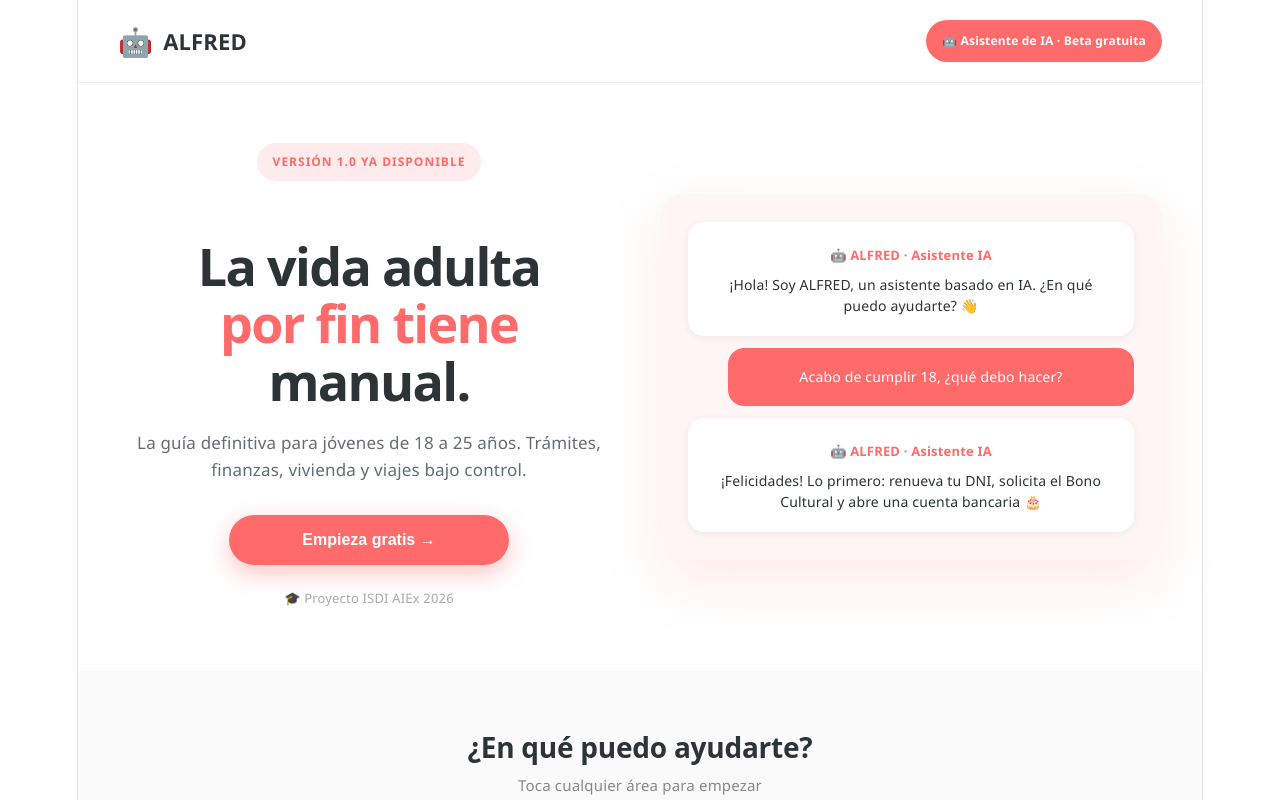
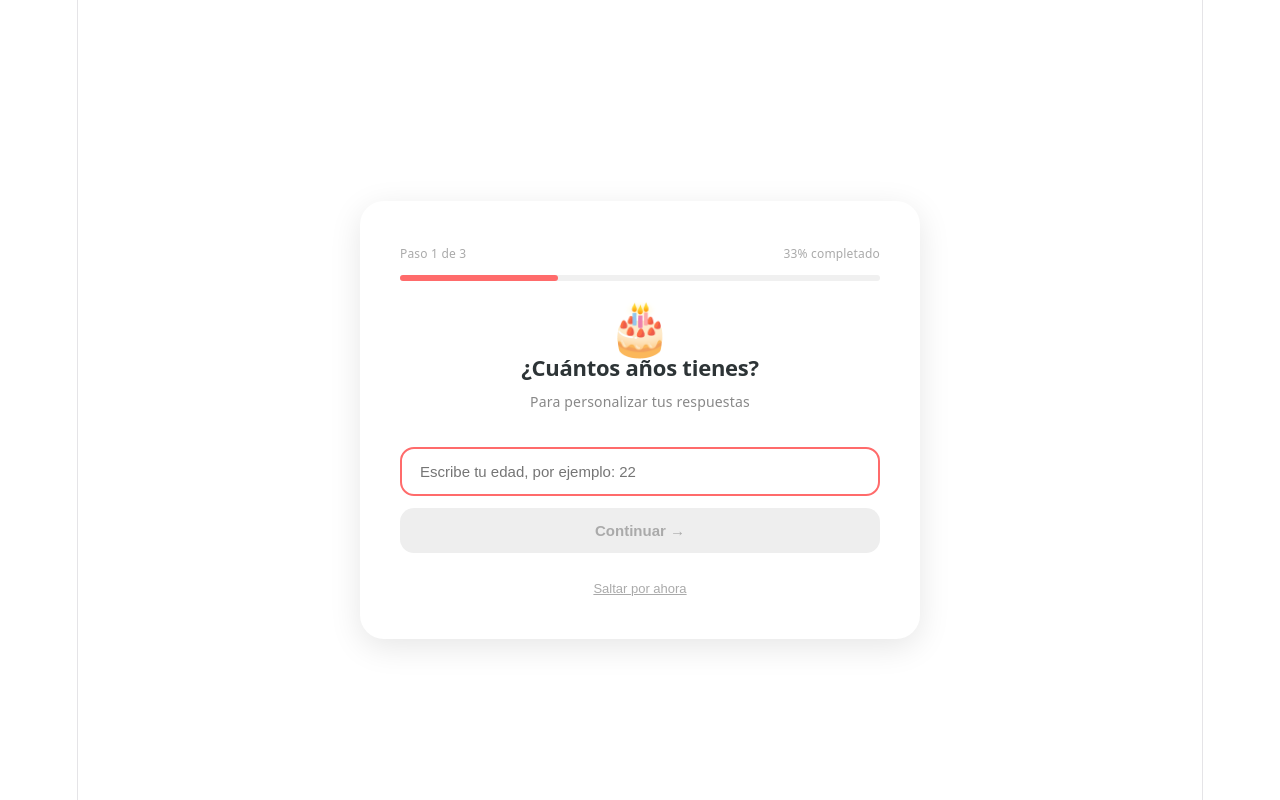
Before and after one commit to jaguilacollantes-beep/alfred, a React (Vite) app: page / in a window 1280 px wide. Both pictures are taken after a click on the button "Entendido, empezar →". Shown: the top 800 px of the page. Built offline with nearby package versions, Linux system fonts and the light colour scheme.

Commit message:
Update App.tsx

```diff
--- a/src/App.tsx
+++ b/src/App.tsx
@@ -71,6 +71,37 @@ const itinerarios = [
   },
 ];
 
+const COMUNIDADES = [
+  "Andalucía", "Aragón", "Asturias", "Baleares", "Canarias", "Cantabria",
+  "Castilla-La Mancha", "Castilla y León", "Cataluña", "Extremadura", "Galicia",
+  "La Rioja", "Madrid", "Murcia", "Navarra", "País Vasco", "Valencia",
+  "Ceuta", "Melilla"
+];
+
+// Pasos del onboarding
+const ONBOARDING_STEPS = [
+  {
+    pregunta: "¿Cuántos años tienes?",
+    placeholder: "Escribe tu edad, por ejemplo: 22",
+    campo: "edad",
+    emoji: "🎂",
+  },
+  {
+    pregunta: "¿En qué comunidad autónoma vives?",
+    placeholder: "Por ejemplo: Madrid, Cataluña, Andalucía...",
+    campo: "comunidad",
+    emoji: "📍",
+    opciones: COMUNIDADES,
+  },
+  {
+    pregunta: "¿Estudias, trabajas o las dos cosas?",
+    placeholder: "",
+    campo: "situacion",
+    emoji: "🎓",
+    opciones: ["Solo estudio", "Solo trabajo", "Estudio y trabajo", "Ni estudio ni trabajo"],
+  },
+];
+
 type Mensaje = {
   rol: "usuario" | "alfred";
   texto: string;
@@ -80,6 +111,12 @@ type Recordatorio = {
   titulo: string;
   fecha: string;
   descripcion: string;
+};
+
+type PerfilUsuario = {
+  edad: string;
+  comunidad: string;
+  situacion: string;
 };
 
 function generarICS(recordatorio: Recordatorio): void {
@@ -118,9 +155,27 @@ function App() {
   const [mensajes, setMensajes] = useState<Mensaje[]>([]);
   const [cargando, setCargando] = useState(false);
   const [aceptado, setAceptado] = useState(false);
+  const [onboardingStep, setOnboardingStep] = useState(0); // 0-2 = preguntas, 3 = completado
+  const [onboardingInput, setOnboardingInput] = useState("");
+  const [perfil, setPerfil] = useState<PerfilUsuario>({ edad: "", comunidad: "", situacion: "" });
   const [itinerarioActivo, setItinerarioActivo] = useState<number | null>(null);
   const [recordatorioActivo, setRecordatorioActivo] = useState<number | null>(null);
   const [formRecordatorio, setFormRecordatorio] = useState<Recordatorio>({ titulo: "", fecha: "", descripcion: "" });
+
+  function responderOnboarding(valor: string) {
+    if (!valor.trim()) return;
+    const campo = ONBOARDING_STEPS[onboardingStep].campo as keyof PerfilUsuario;
+    const nuevoPerfil = { ...perfil, [campo]: valor };
+    setPerfil(nuevoPerfil);
+    setOnboardingInput("");
+
+    if (onboardingStep < ONBOARDING_STEPS.length - 1) {
+      setOnboardingStep(onboardingStep + 1);
+    } else {
+      // Onboarding completado
+      setOnboardingStep(3);
+    }
+  }
 
   async function preguntar() {
     if (!pregunta.trim()) return;
@@ -136,31 +191,25 @@ function App() {
       .map((m) => `${m.rol === "usuario" ? "Usuario" : "ALFRED"}: ${m.texto}`)
       .join("\n");
 
+    // Incluir perfil del usuario en el contexto
+    const contextoUsuario = `[Perfil del usuario: ${perfil.edad} años, vive en ${perfil.comunidad}, situación: ${perfil.situacion}]`;
+
     const response = await fetch("https://alfrediaactivo1.app.n8n.cloud/webhook/Chat", {
       method: "POST",
       headers: { "Content-Type": "application/json" },
-      body: JSON.stringify({ question: historial }),
+      body: JSON.stringify({
+        question: historialActualizado.slice(-5).map((m) => ({ rol: m.rol, texto: m.texto })),
+        contextoUsuario,
+        perfil,
+      }),
     });
 
     const data = await response.json();
-    const respuestaRaw = data.text || data.answer || JSON.stringify(data);
-
-    const tieneRecordatorio = respuestaRaw.includes("[RECORDATORIO:");
-    const tituloSugerido = tieneRecordatorio
-      ? respuestaRaw.match(/\[RECORDATORIO: (.+?)\]/)?.[1] || ""
-      : "";
-    const respuestaLimpia = respuestaRaw.replace(/\[RECORDATORIO:.*?\]/g, "").trim();
-
+    const respuesta = data.text || data.answer || JSON.stringify(data);
     const nuevoIndex = historialActualizado.length;
-    setMensajes([...historialActualizado, { rol: "alfred", texto: respuestaLimpia }]);
-
-    if (tieneRecordatorio) {
-      setRecordatorioActivo(nuevoIndex);
-      setFormRecordatorio({ titulo: tituloSugerido, fecha: "", descripcion: pregunta });
-    } else {
-      setRecordatorioActivo(null);
-    }
-
+    setMensajes([...historialActualizado, { rol: "alfred", texto: respuesta }]);
+    setRecordatorioActivo(nuevoIndex);
+    setFormRecordatorio({ titulo: "", fecha: "", descripcion: pregunta });
     setCargando(false);
   }
 
@@ -178,6 +227,7 @@ function App() {
     }
   }
 
+  // PANTALLA 1: Términos y condiciones
   if (!aceptado) {
     return (
       <div style={{ minHeight: "100vh", display: "flex", alignItems: "center", justifyContent: "center", background: "#fff", padding: 20 }}>
@@ -187,12 +237,18 @@ function App() {
           <p style={{ color: "#636e72", lineHeight: 1.6, marginBottom: 24, fontSize: 15 }}>
             Soy un asistente basado en <strong>Inteligencia Artificial</strong>. La información que proporciono es <strong>orientativa</strong> y no sustituye asesoramiento profesional ni información oficial.
           </p>
-          <div style={{ background: "#FFF5F5", borderRadius: 16, padding: 20, marginBottom: 24, textAlign: "left", fontSize: 14, color: "#636e72", lineHeight: 1.8 }}>
+          <div style={{ background: "#FFF5F5", borderRadius: 16, padding: 20, marginBottom: 16, textAlign: "left", fontSize: 14, color: "#636e72", lineHeight: 1.8 }}>
             <div>✅ Te ayudo con trámites, finanzas, vivienda y viajes</div>
             <div>⚠️ No soy abogado, asesor financiero ni funcionario</div>
             <div>📋 Consulta siempre las fuentes oficiales para decisiones importantes</div>
             <div>🔒 Tus conversaciones se guardan para mejorar el servicio</div>
           </div>
+          <div style={{ background: "#F0FFF4", border: "1px solid #00b89433", borderRadius: 16, padding: 20, marginBottom: 24, textAlign: "left", fontSize: 14, color: "#636e72", lineHeight: 1.8 }}>
+            <div style={{ fontWeight: "700", color: "#2D3436", marginBottom: 8 }}>🎯 Para personalizar mejor tus respuestas</div>
+            <div>Te haremos <strong>3 preguntas rápidas</strong> sobre tu edad, comunidad autónoma y situación actual.</div>
+            <div style={{ marginTop: 8, color: "#888" }}>Esto nos permite darte información relevante para tu caso concreto — no es lo mismo renovar el DNI en Madrid que en Canarias, ni siendo estudiante que trabajador.</div>
+          </div>
+
           <button onClick={() => setAceptado(true)}
             style={{ background: "#FF6B6B", color: "#fff", border: "none", borderRadius: 32, padding: "16px 40px", fontSize: 16, fontWeight: "700", cursor: "pointer", width: "100%", boxShadow: "0 8px 24px rgba(255,107,107,0.4)" }}>
             Entendido, empezar →
@@ -203,6 +259,82 @@ function App() {
     );
   }
 
+  // PANTALLA 2: Onboarding (3 preguntas)
+  if (onboardingStep < 3) {
+    const step = ONBOARDING_STEPS[onboardingStep];
+    const progreso = ((onboardingStep) / ONBOARDING_STEPS.length) * 100;
+
+    return (
+      <div style={{ minHeight: "100vh", display: "flex", alignItems: "center", justifyContent: "center", background: "#fff", padding: 20 }}>
+        <div style={{ maxWidth: 480, width: "100%", padding: 40, borderRadius: 24, boxShadow: "0 8px 32px rgba(0,0,0,0.1)" }}>
+
+          {/* Progress bar */}
+          <div style={{ marginBottom: 32 }}>
+            <div style={{ display: "flex", justifyContent: "space-between", fontSize: 12, color: "#aaa", marginBottom: 8 }}>
+              <span>Paso {onboardingStep + 1} de {ONBOARDING_STEPS.length}</span>
+              <span>{Math.round(progreso + 33)}% completado</span>
+            </div>
+            <div style={{ background: "#f0f0f0", borderRadius: 8, height: 6 }}>
+              <div style={{ background: "#FF6B6B", borderRadius: 8, height: 6, width: `${progreso + 33}%`, transition: "width 0.3s" }} />
+            </div>
+          </div>
+
+          {/* Pregunta */}
+          <div style={{ textAlign: "center", marginBottom: 32 }}>
+            <div style={{ fontSize: 52, marginBottom: 16 }}>{step.emoji}</div>
+            <h2 style={{ fontSize: 22, fontWeight: "800", color: "#2D3436", marginBottom: 8 }}>
+              {step.pregunta}
+            </h2>
+            <p style={{ color: "#888", fontSize: 14 }}>
+              Para personalizar tus respuestas
+            </p>
+          </div>
+
+          {/* Opciones o input libre */}
+          {step.opciones ? (
+            <div style={{ display: "flex", flexDirection: "column", gap: 10 }}>
+              {step.opciones.map((op) => (
+                <button key={op} onClick={() => responderOnboarding(op)}
+                  style={{ background: "#fff", border: "2px solid #eee", borderRadius: 14, padding: "12px 20px", fontSize: 14, fontWeight: "600", cursor: "pointer", color: "#2D3436", textAlign: "left", transition: "all 0.15s" }}
+                  onMouseOver={e => (e.currentTarget.style.border = "2px solid #FF6B6B")}
+                  onMouseOut={e => (e.currentTarget.style.border = "2px solid #eee")}>
+                  {op}
+                </button>
+              ))}
+            </div>
+          ) : (
+            <div>
+              <input
+                autoFocus
+                value={onboardingInput}
+                onChange={e => setOnboardingInput(e.target.value)}
+                onKeyDown={e => e.key === "Enter" && responderOnboarding(onboardingInput)}
+                placeholder={step.placeholder}
+                style={{ width: "100%", padding: "14px 18px", borderRadius: 14, border: "2px solid #eee", fontSize: 15, outline: "none", boxSizing: "border-box", marginBottom: 12 }}
+                onFocus={e => e.target.style.border = "2px solid #FF6B6B"}
+                onBlur={e => e.target.style.border = "2px solid #eee"}
+              />
+              <button onClick={() => responderOnboarding(onboardingInput)}
+                disabled={!onboardingInput.trim()}
+                style={{ background: onboardingInput.trim() ? "#FF6B6B" : "#eee", color: onboardingInput.trim() ? "#fff" : "#aaa", border: "none", borderRadius: 14, padding: "14px", fontSize: 15, fontWeight: "700", cursor: onboardingInput.trim() ? "pointer" : "default", width: "100%", boxShadow: onboardingInput.trim() ? "0 4px 16px rgba(255,107,107,0.4)" : "none" }}>
+                Continuar →
+              </button>
+            </div>
+          )}
+
+          {/* Saltar onboarding */}
+          <div style={{ textAlign: "center", marginTop: 20 }}>
+            <button onClick={() => setOnboardingStep(3)}
+              style={{ background: "none", border: "none", color: "#aaa", fontSize: 13, cursor: "pointer", textDecoration: "underline" }}>
+              Saltar por ahora
+            </button>
+          </div>
+        </div>
+      </div>
+    );
+  }
+
+  // PANTALLA 3: App principal (igual que antes + badge de perfil)
   return (
     <div style={{ fontFamily: "'Segoe UI', sans-serif", minHeight: "100vh", background: "#fff" }}>
       <style>{`
@@ -226,8 +358,18 @@ function App() {
           <div style={{ fontSize: 28 }}>🤖</div>
           <div style={{ fontSize: 22, fontWeight: "800", color: "#2D3436" }}>ALFRED</div>
         </div>
-        <div style={{ background: "#FF6B6B", color: "#fff", borderRadius: 24, padding: "8px 16px", fontSize: 12, fontWeight: "700" }}>
-          🤖 Asistente de IA · Beta gratuita
+        <div style={{ display: "flex", gap: 10, alignItems: "center", flexWrap: "wrap" }}>
+          {/* Badge de perfil */}
+          {perfil.edad && (
+            <div style={{ background: "#FFF5F5", border: "1px solid #FF6B6B33", borderRadius: 24, padding: "6px 14px", fontSize: 12, color: "#FF6B6B", fontWeight: "600", display: "flex", gap: 8 }}>
+              <span>🎂 {perfil.edad} años</span>
+              {perfil.comunidad && <span>· 📍 {perfil.comunidad}</span>}
+              {perfil.situacion && <span>· {perfil.situacion === "Solo estudio" ? "🎓" : perfil.situacion === "Solo trabajo" ? "💼" : "🎓💼"}</span>}
+            </div>
+          )}
+          <div style={{ background: "#FF6B6B", color: "#fff", borderRadius: 24, padding: "8px 16px", fontSize: 12, fontWeight: "700" }}>
+            🤖 Asistente de IA · Beta gratuita
+          </div>
         </div>
       </div>
 
@@ -261,7 +403,7 @@ function App() {
           </div>
           <div style={{ background: "#fff", borderRadius: 16, padding: 20, boxShadow: "0 2px 8px rgba(0,0,0,0.06)" }}>
             <div style={{ fontWeight: "700", color: "#FF6B6B", fontSize: 13, marginBottom: 6 }}>🤖 ALFRED · Asistente IA</div>
-            <div style={{ color: "#2D3436", fontSize: 14, lineHeight: 1.5 }}>¡Felicidades! Lo primero: renueva tu DNI, solicita el Bono Cultural y abre una cuenta bancaria 🎂</div>
+            <div style={{ color: "#2D3436", fontSize: 14, lineHeight: 1.5 }}>¡Felicidades! Lo primero: renueva tu DNI, solicita el Bono Cultural y abre una cuenta bancaria de adulto 🎂</div>
           </div>
         </div>
       </div>
@@ -344,6 +486,13 @@ function App() {
         <h2 style={{ textAlign: "center", fontSize: 28, fontWeight: "800", marginBottom: 8, color: "#2D3436" }}>Pregúntame lo que quieras</h2>
         <p style={{ textAlign: "center", color: "#888", marginBottom: 28, fontSize: 15 }}>Respondo en segundos, con fuentes oficiales</p>
 
+        {/* Badge de contexto personalizado */}
+        {perfil.edad && (
+          <div style={{ background: "#FFF5F5", borderRadius: 12, padding: "10px 16px", marginBottom: 16, fontSize: 13, color: "#636e72", textAlign: "center" }}>
+            🎯 Respuestas personalizadas para <strong>{perfil.edad} años</strong> en <strong>{perfil.comunidad}</strong> · {perfil.situacion}
+          </div>
+        )}
+
         <div style={{ marginBottom: 20, display: "flex", flexWrap: "wrap", gap: 8, justifyContent: "center" }}>
           {["¿Qué hago al cumplir 18?", "¿Cómo me empadrono?", "¿Cuánto debo ahorrar?", "¿Qué revisar en un alquiler?"].map((q) => (
             <button key={q} onClick={() => preguntaRapida(q)}
@@ -357,7 +506,9 @@ function App() {
           {mensajes.length === 0 && (
             <div style={{ textAlign: "center", color: "#aaa", padding: 32 }}>
               <div style={{ fontSize: 44, marginBottom: 12 }}>💬</div>
-              <div style={{ fontSize: 15, color: "#636e72" }}>Escribe tu pregunta o elige un tema arriba</div>
+              <div style={{ fontSize: 15, color: "#636e72" }}>
+                {perfil.edad ? `¡Hola! Estoy listo para ayudarte. ¿Qué necesitas saber?` : "Escribe tu pregunta o elige un tema arriba"}
+              </div>
             </div>
           )}
           {mensajes.map((m, i) => (
@@ -369,11 +520,10 @@ function App() {
                 </div>
               </div>
 
-              {/* RECORDATORIO INTELIGENTE — solo cuando ALFRED lo detecta */}
               {m.rol === "alfred" && recordatorioActivo === i && (
                 <div style={{ display: "flex", justifyContent: "flex-start", marginBottom: 16, marginLeft: 4 }}>
                   <div style={{ background: "#fff", border: "2px solid #FF6B6B", borderRadius: 16, padding: 16, maxWidth: "80%" }}>
-                    <div style={{ fontSize: 13, fontWeight: "700", color: "#FF6B6B", marginBottom: 10 }}>📅 ALFRED detectó una acción importante — ¿quieres añadir un recordatorio?</div>
+                    <div style={{ fontSize: 13, fontWeight: "700", color: "#FF6B6B", marginBottom: 10 }}>📅 ¿Quieres añadir un recordatorio?</div>
                     <input
                       placeholder="Título del recordatorio"
                       value={formRecordatorio.titulo}
```
